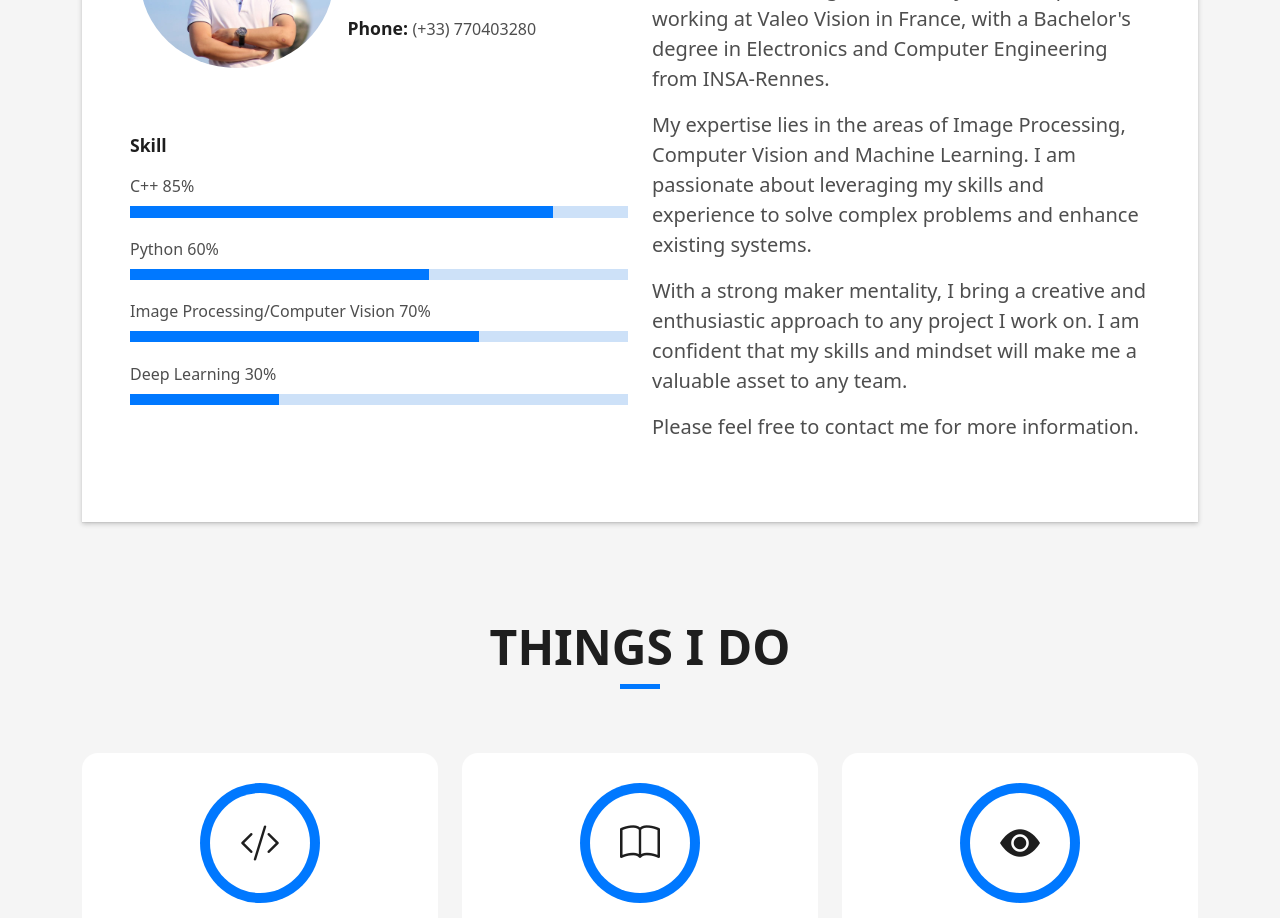
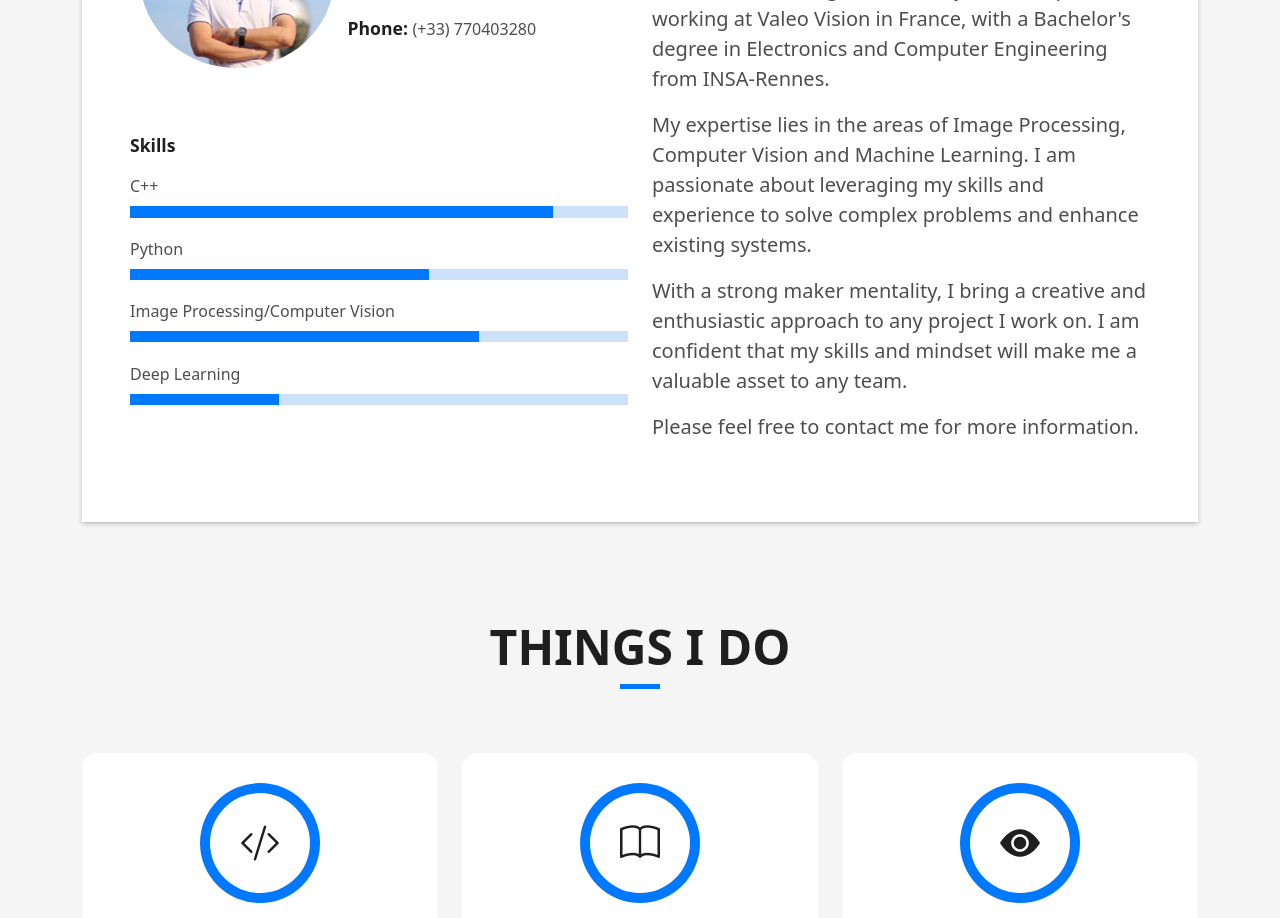
Before and after one commit to trinamntn08/portfolio, a plain HTML site: page index.html in a window 1280 px wide. Shown: the part 1040-1958 px from the top of the page. Drawn offline with Linux system fonts and the light colour scheme.

Commit message:
change text

```diff
--- a/index.html
+++ b/index.html
@@ -96,20 +96,20 @@
                   </div>
 
                   <div class="skill-mf">
-                    <p class="title-s">Skill</p>
-                    <span>C++</span> <span class="pull-right">85%</span>
+                    <p class="title-s">Skills</p>
+                    <span>C++</span> <span class="pull-right"></span>
                     <div class="progress">
                       <div class="progress-bar" role="progressbar" style="width: 85%;" aria-valuenow="85" aria-valuemin="0" aria-valuemax="100"></div>
                     </div>
-                    <span>Python</span> <span class="pull-right">60%</span>
+                    <span>Python</span> <span class="pull-right"></span>
                     <div class="progress">
                       <div class="progress-bar" role="progressbar" style="width: 60%" aria-valuenow="60" aria-valuemin="0" aria-valuemax="100"></div>
                     </div>
-                    <span>Image Processing/Computer Vision</span> <span class="pull-right">70%</span>
+                    <span>Image Processing/Computer Vision</span> <span class="pull-right"></span>
                     <div class="progress">
                       <div class="progress-bar" role="progressbar" style="width: 70%" aria-valuenow="70" aria-valuemin="0" aria-valuemax="100"></div>
                     </div>
-                    <span>Deep Learning</span> <span class="pull-right">30%</span>
+                    <span>Deep Learning</span> <span class="pull-right"></span>
                     <div class="progress">
                       <div class="progress-bar" role="progressbar" style="width: 30%" aria-valuenow="30" aria-valuemin="0" aria-valuemax="100"></div>
                     </div>
```
